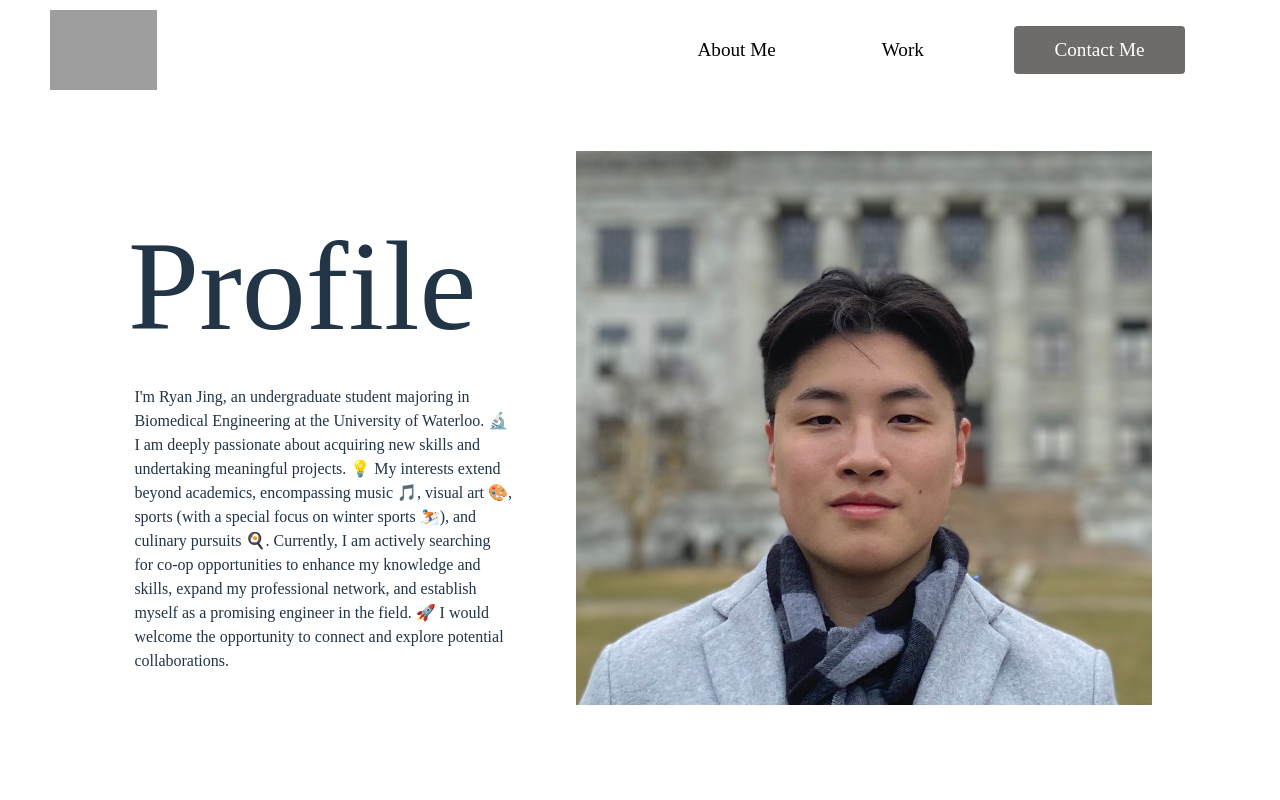
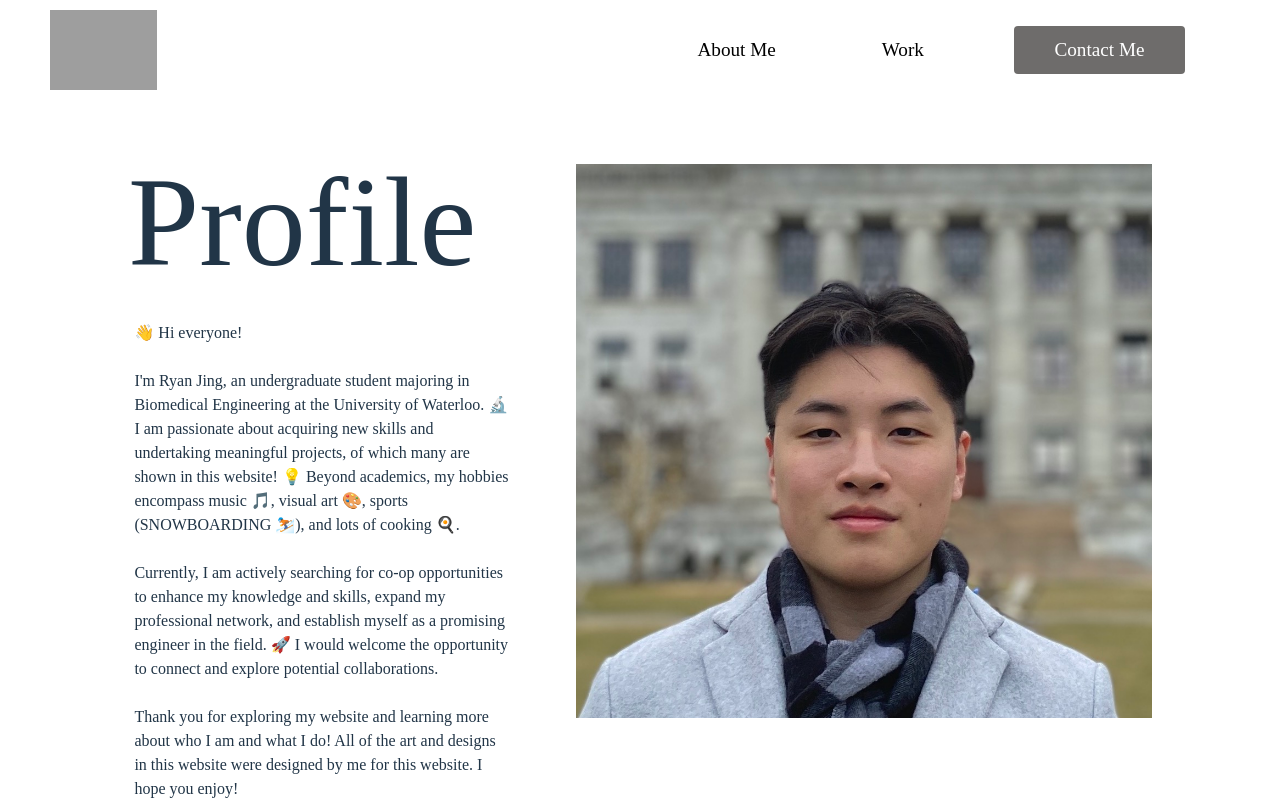
Before and after one commit to Ryan-Jing/Ryan-Jing.github.io, a React (Vite) app: page /About in a window 1280 px wide. Shown: the top 800 px of the page. Built offline with nearby package versions, Linux system fonts and the light colour scheme; grey boxes are pictures that could not be loaded; a web font is replaced by a local one.

Commit message:
About Me paragraph updates

```diff
--- a/src/pages/About.jsx
+++ b/src/pages/About.jsx
@@ -81,9 +81,14 @@ function About(){
         <img className="Profile_Image " src="/ProfileImage.JPG" alt="Fading Image"/>
 
         <p2 className = "fade-in">
-        I'm Ryan Jing, an undergraduate student majoring in Biomedical Engineering at the University of Waterloo. 🔬 I am deeply passionate about acquiring new skills and undertaking meaningful projects. 💡 My interests extend beyond academics, encompassing music 🎵, visual art 🎨, sports (with a special focus on winter sports ⛷️), and culinary pursuits 🍳.
-
-        Currently, I am actively searching for co-op opportunities to enhance my knowledge and skills, expand my professional network, and establish myself as a promising engineer in the field. 🚀 I would welcome the opportunity to connect and explore potential collaborations.        </p2>
+        👋 Hi everyone!
+        <br></br><br></br>
+        I'm Ryan Jing, an undergraduate student majoring in Biomedical Engineering at the University of Waterloo. 🔬 I am  passionate about acquiring new skills and undertaking meaningful projects, of which many are shown in this website! 💡 Beyond academics, my hobbies encompass music 🎵, visual art 🎨, sports (SNOWBOARDING ⛷️), and lots of cooking 🍳.
+        <br></br><br></br>
+        Currently, I am actively searching for co-op opportunities to enhance my knowledge and skills, expand my professional network, and establish myself as a promising engineer in the field. 🚀 I would welcome the opportunity to connect and explore potential collaborations.
+        <br></br><br></br>
+        Thank you for exploring my website and learning more about who I am and what I do! All of the art and designs in this website were designed by me for this website. I hope you enjoy!
+        </p2>
     </div>
     <div>
       <h1 className='Experience_Header'>
--- a/src/pages/App.css
+++ b/src/pages/App.css
@@ -556,7 +556,7 @@ nav {
     font-size: 8rem;
     font-family: 'Caudex', serif;
     font-weight: 200;
-    margin-top: 7%;
+    margin-top: 2%;
     margin-left: 10%;
     position: relative;
 }
@@ -569,7 +569,7 @@ nav {
     justify-content: center;
     position: relative;
     margin-left: 45%;
-    margin-top: -18%;
+    margin-top: -12%;
     opacity: 0;
     animation: fadeInAnimation 1s ease-in-out forwards;
 }
@@ -582,7 +582,7 @@ nav {
     font-size: 1rem;
     font-family: 'Avenir-Light', serif;
     font-weight: 200;
-    margin-top: -25%;
+    margin-top: -31%;
     margin-right: 60%;
     margin-left: 10.5%;
     position: relative;
```
